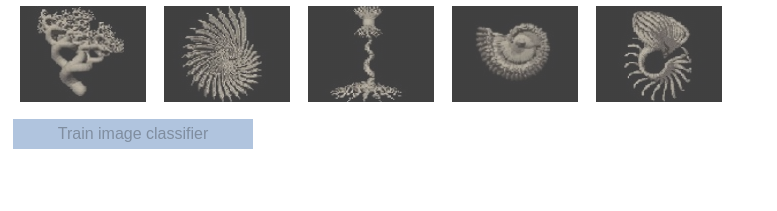
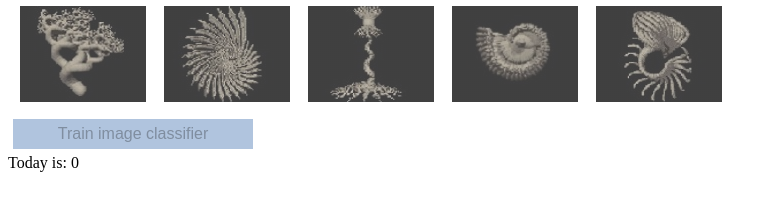
Before and after one commit to svlandeg/OxyKoditWebsite, a Flask app: page /grid/ in a window 1280 px wide. Shown: the part 469-680 px from the top of the page, without its empty margins (0-777 px from the left). Run offline with Flask 2, Linux system fonts and the light colour scheme.

Commit message:
javascript counter refreshing

```diff
--- a/templates/tufa_grid.html
+++ b/templates/tufa_grid.html
@@ -6,6 +6,15 @@
     </head>
 
     <body>
+
+
+        <script language="javascript">
+             function update() {
+                    document.getElementById("jstext").innerHTML = "Today is: " + new Date().getMilliseconds();
+             }
+             setInterval(update, 1000);
+        </script>
+
         <form action="{{ url_for('grid') }}" method="post">
             {% for row in image_indices|batch(grid_width) %}
                 <p style="margin: 5px">
@@ -21,6 +30,9 @@
             <button type="submit" {{ train_disabled }} style="border:5px solid white; width:250px; height:40px; background:lightsteelblue; font-size : 16px">Train image classifier</button>
             <input type="hidden" name="border_indices" value={{ border_indices }} />
             <input type="hidden" name="retrain" value="Yes" />
+
+            <div id="jstext"></div>
+
         </form>
     </body>
 </html>
```
